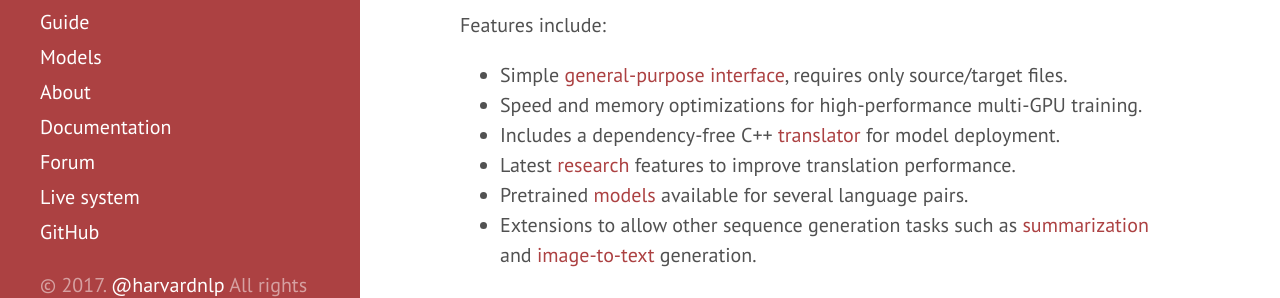
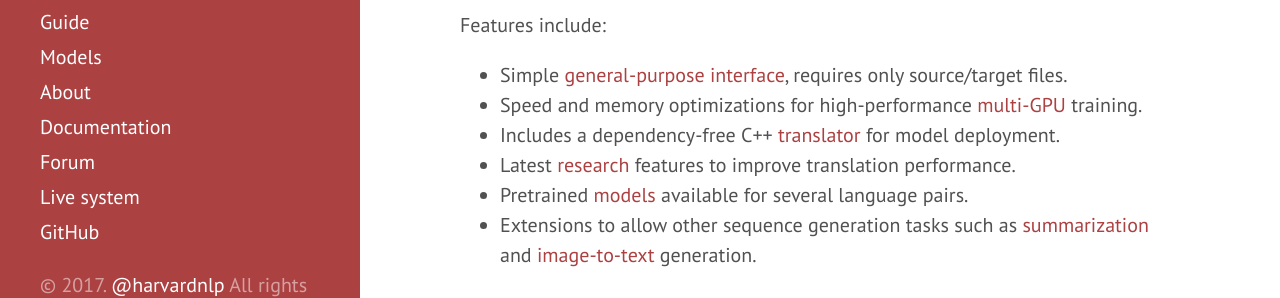
Before and after one commit to OpenNMT/opennmt.github.io, a Jekyll site: the page built from index.md, in a window 1280 px wide and 1051 px high. Shown: the part 681-979 px from the top of the window. Built offline with Jekyll 4.4.1, drawn with Linux system fonts in a browser that asks for light colours; part of the change alters nothing that is shown.

```diff
--- a/index.md
+++ b/index.md
@@ -18,7 +18,7 @@ maintaining efficiency and state-of-the-art translation accuracy.
 Features include:
 
 * Simple <a href="Guide">general-purpose interface</a>, requires only source/target files.
-* Speed and memory optimizations for high-performance multi-GPU training.
+* Speed and memory optimizations for high-performance <a href="http://opennmt.net//Guide/#parallel-training">multi-GPU</a> training.
 * Includes a dependency-free C++ <a href="https://github.com/OpenNMT/CTranslate/">translator</a> for model deployment.
 * Latest <a href="http://opennmt.net//Guide/#additional-features">research</a> features to improve translation performance.
 * Pretrained <a href="Models">models</a> available for several language pairs.
```
